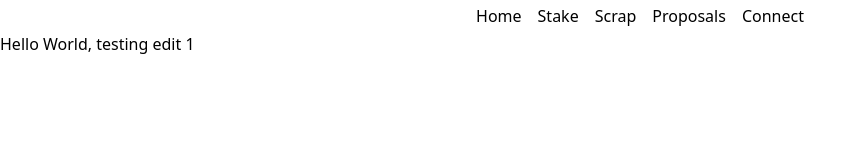
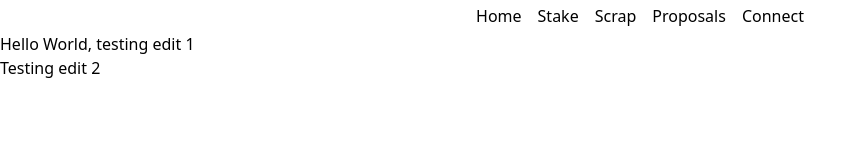
Before and after one commit to rav-coder/GoodDAO, a Next.js app: page / in a window 1280 px wide. Shown: the top 160 px of the page, without its empty margins (0-867 px from the left). Built offline with nearby package versions, Linux system fonts and the light colour scheme.

Commit message:
testing new function

```diff
--- a/pages/index.tsx
+++ b/pages/index.tsx
@@ -13,6 +13,8 @@ const Home: NextPage = () => {
 
     <main>
       <h1>Hello World, testing edit 1</h1>
+      <h1>Testing edit 2</h1>
+
     </main>
     </>
   )
```
